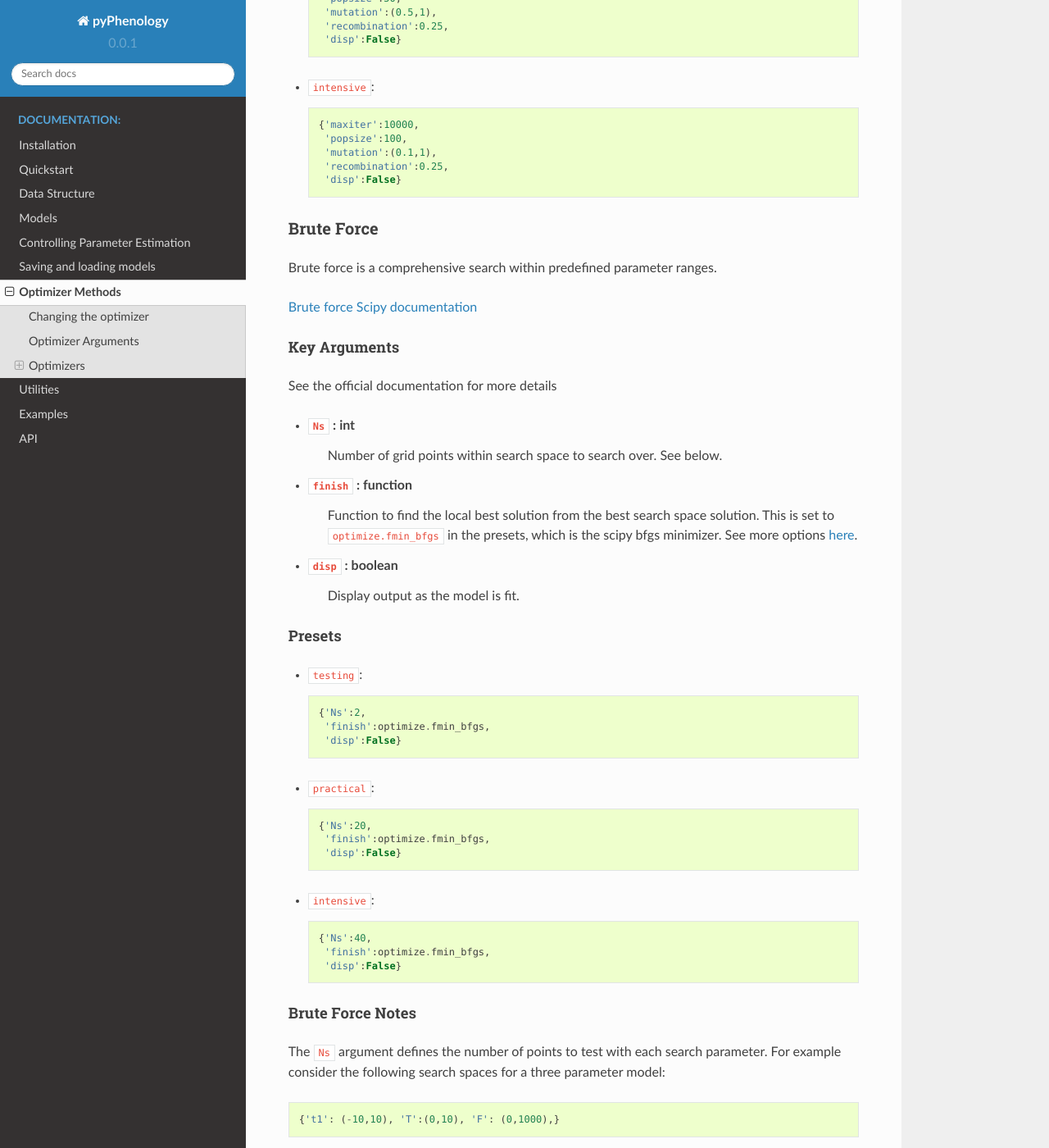
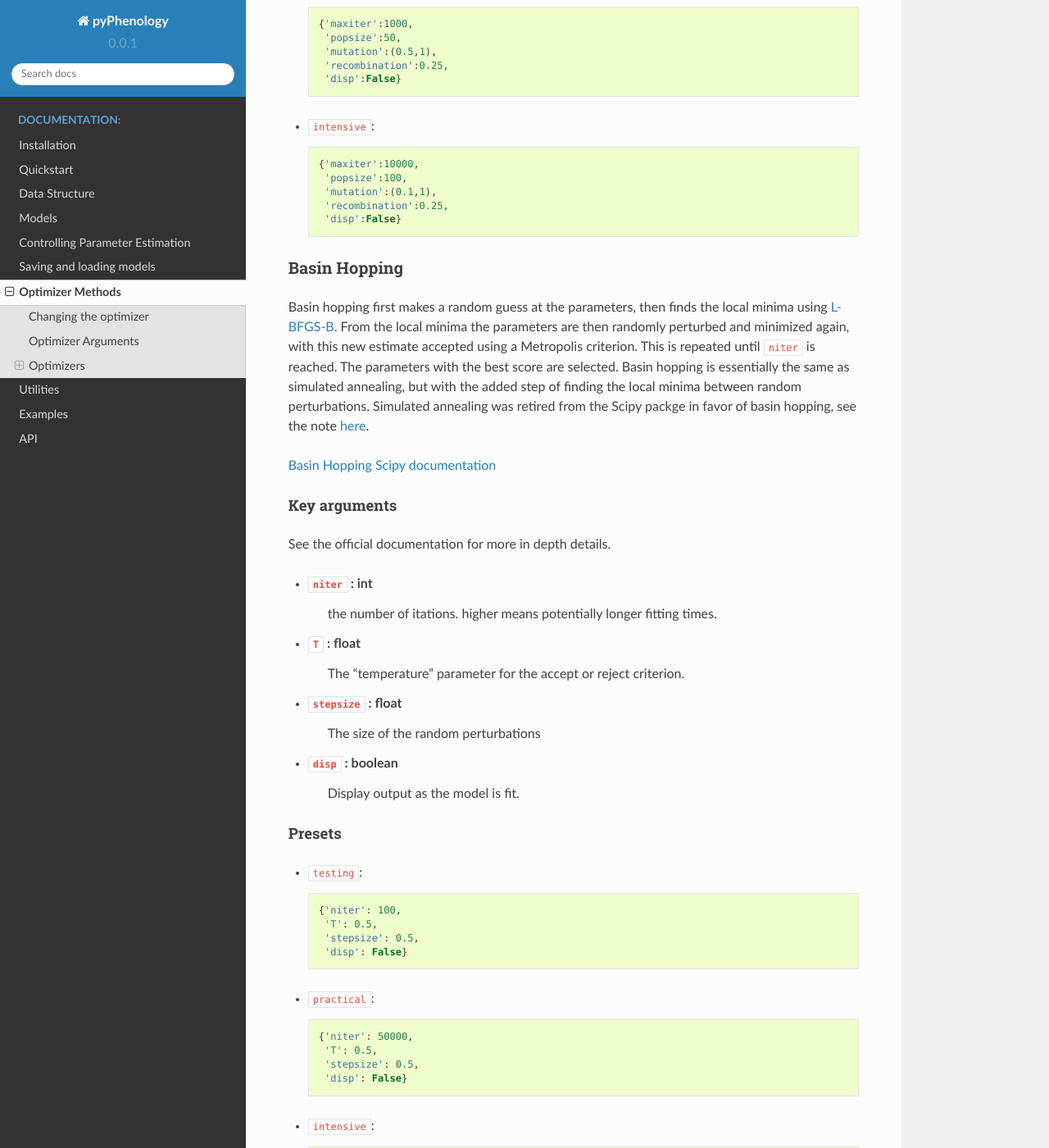
Before and after one commit to sdtaylor/pyPhenology, a Sphinx documentation site: the page built from docs/optimizers.rst, in a window 1280 px wide and 1400 px high, scrolled down 2448 px. Shown: the whole window at 82% size. Built offline with Sphinx 7.4.7 and the Read the Docs theme 2.0.0, drawn with Linux system fonts in a browser that asks for light colours; some of the changed text lies outside the part shown.

Commit message:
Docs dev (#73)
* add another example

* update things to new syntax

-new predictor data structures
-2 new models and model notes
-loading/saving on its own page

* add basin hopping

```diff
--- a/docs/optimizers.rst
+++ b/docs/optimizers.rst
@@ -7,12 +7,13 @@ To estimate parameters pyPhenology uses optimizers built-in to `scipy <https://d
 Optimizers available are:
 
 * Differential evolution (the default)
+* Basin hopping
 * Brute force
 
 Changing the optimizer
 ======================
 
-The optimize can specified be in the ``fit`` method by using the codes ``DE``, or ``BF`` for differential evolution or brute force, respectively::
+The optimize can specified be in the ``fit`` method by using the codes ``DE``, 'BH', or ``BF`` for differential evolution, bashin hopping or brute force, respectively::
 
     from pyPhenology import models, utils
     observations, temp = utils.load_test_data(name='vaccinium')
@@ -103,6 +104,54 @@ Presets
      'recombination':0.25,
      'disp':False}
 
+.. _optimizer_bh:
+
+Basin Hopping
+-------------
+Basin hopping first makes a random guess at the parameters, then finds the local minima using `L-BFGS-B <https://docs.scipy.org/doc/scipy-1.0.0/reference/optimize.minimize-lbfgsb.html>`__.
+From the local minima the parameters are then randomly perturbed and minimized again, with this new estimate accepted using a Metropolis criterion. This is repeated
+until ``niter`` is reached. The parameters with the best score are selected.
+Basin hopping is essentially the same as simulated annealing, but with the added step of finding the local minima between random perturbations.
+Simulated annealing was retired from the Scipy packge in favor of basin hopping, see the note `here <https://docs.scipy.org/doc/scipy-0.14.0/reference/generated/scipy.optimize.anneal.html>`__.
+
+`Basin Hopping Scipy documentation <https://docs.scipy.org/doc/scipy-1.0.0/reference/generated/scipy.optimize.basinhopping.html>`__
+
+Key arguments
+^^^^^^^^^^^^^
+See the official documentation for more in depth details.
+
+* ``niter`` : int
+    the number of itations. higher means potentially longer fitting times.
+* ``T`` : float
+    The “temperature” parameter for the accept or reject criterion.
+* ``stepsize`` : float
+    The size of the random perturbations
+* ``disp`` : boolean
+    Display output as the model is fit.
+
+Presets
+^^^^^^^
+* ``testing``::
+
+    {'niter': 100,
+     'T': 0.5,
+     'stepsize': 0.5,
+     'disp': False}
+
+* ``practical``::
+
+    {'niter': 50000,
+     'T': 0.5,
+     'stepsize': 0.5,
+     'disp': False}
+
+* ``intensive``::
+
+    {'niter': 500000,
+     'T': 0.5,
+     'stepsize': 0.5,
+     'disp': False}
+
 .. _optimizer_bf:
 
 Brute Force
```
Also changed, not shown: other parts of docs/optimizers.rst (+1 -1 lines), 2 other files.
